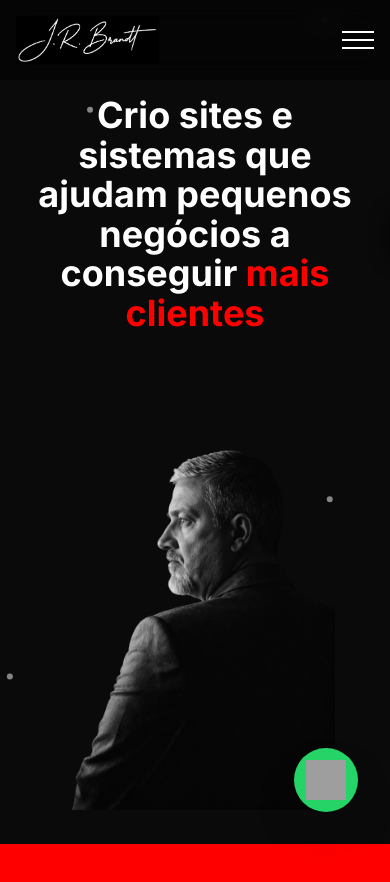
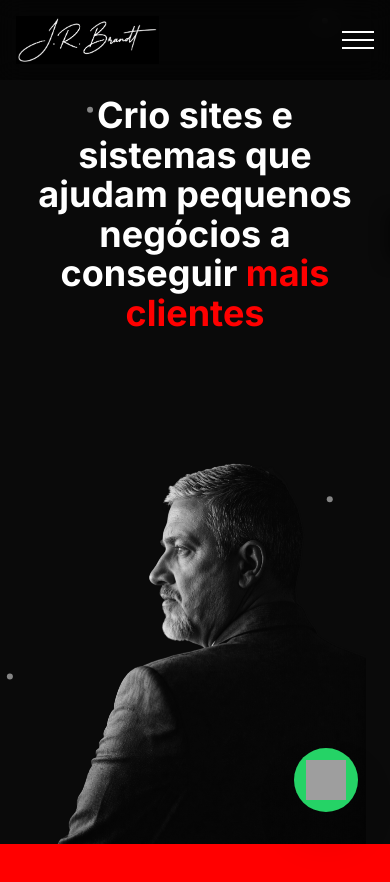
Before and after one commit to jrmacbrandt/J.Roberto, a React (Vite) app: page / in a window 390 px wide. Shown: the top 882 px of the page. Built offline with nearby package versions, Linux system fonts and the light colour scheme; grey boxes are pictures that could not be loaded; a web font is replaced by a local one.

Commit message:
style: aumentar foto do hero mobile para largura total

```diff
--- a/src/App.tsx
+++ b/src/App.tsx
@@ -216,11 +216,11 @@ const Header = () => {
           </div>
 
           {/* Imagem de Perfil (Ordem 2 no Mobile, Lado Direito no Desktop) */}
-          <div className="w-full max-w-[280px] sm:max-w-md mx-auto order-2 md:hidden">
+          <div className="w-full mx-auto order-2 md:hidden">
             <img
               src="/profile.png"
               alt="J. Roberto Brandt"
-              className="w-full h-full object-cover object-top grayscale"
+              className="w-full h-auto object-cover object-top grayscale"
             />
           </div>
 
```
